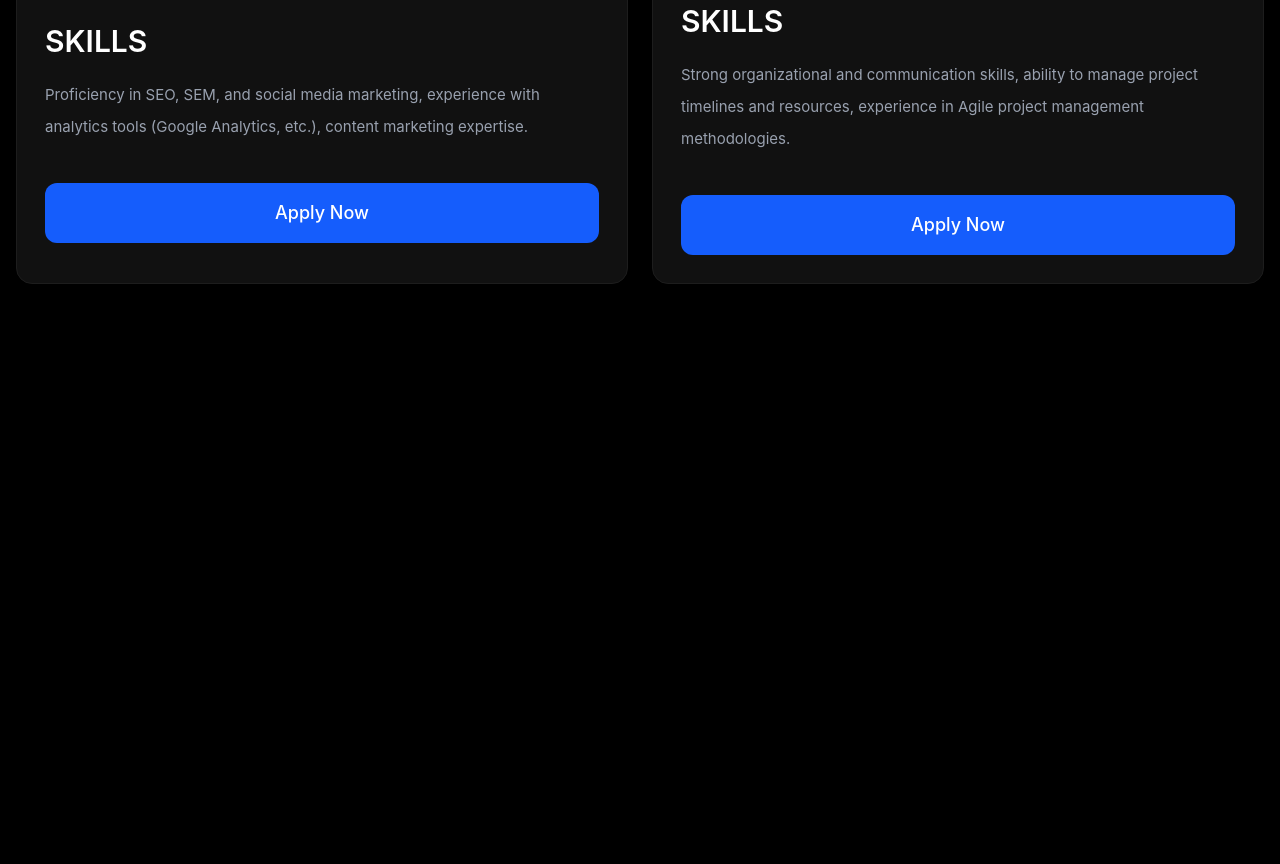
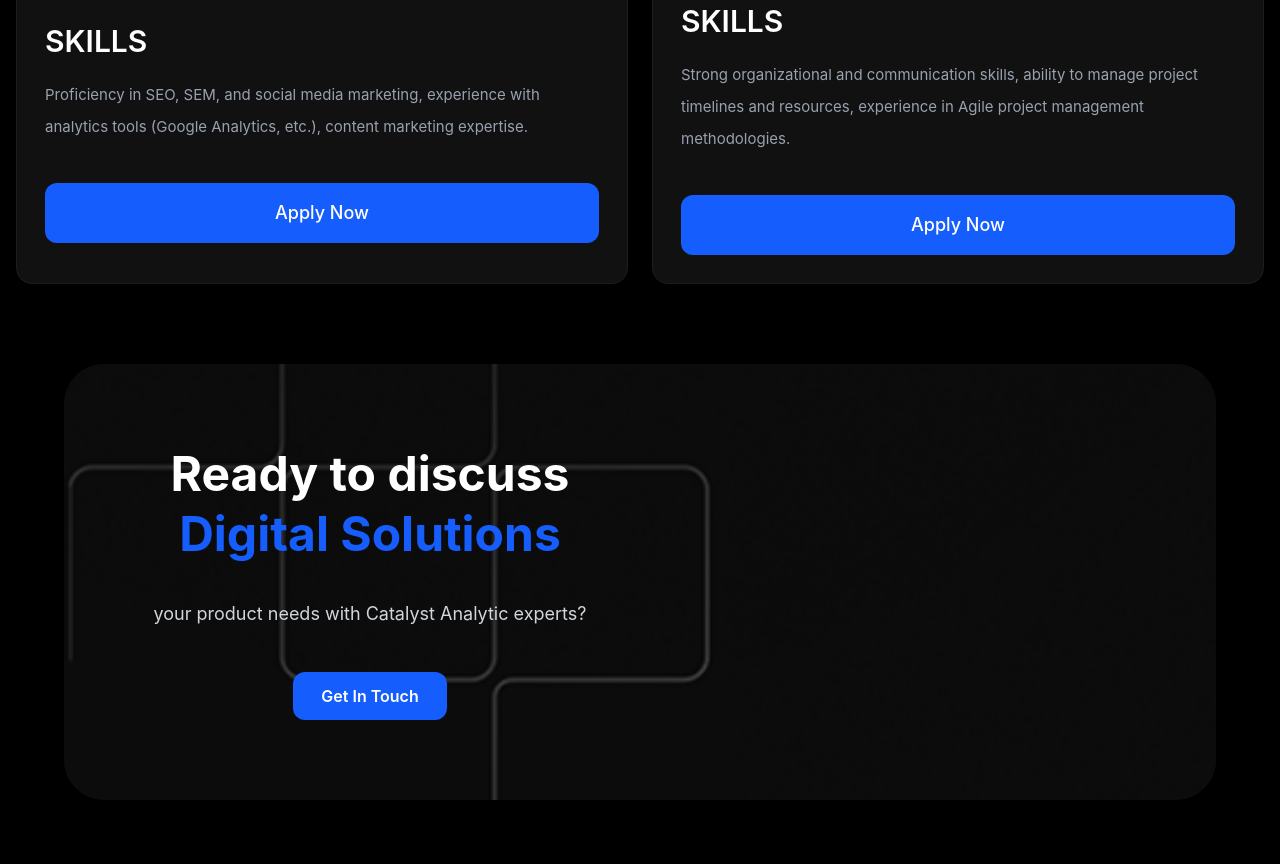
Before and after one commit to Zuhur061/week3exam3, a website: page page3.html in a window 1280 px wide. Shown: the part 1808-2672 px from the top of the page. Before the commit the page ends 2148 px from the top, so only its background shows below. Drawn offline with nearby package versions, Linux system fonts and the light colour scheme; files that its build step writes are made by us from their sources.

Commit message:
page3 3sec in main

```diff
--- a/page3.html
+++ b/page3.html
@@ -181,5 +181,23 @@
     </div>
   </div>
 </section>
-  </body>
+ <section class="px-6 lg:px-16 pb-16 pt-6 text-center">
+    <div
+      class="max-w-7xl mx-auto rounded-[40px] overflow-hidden relative bg-cover bg-center"
+      style="background-image: url('./src/imgs/image\ 4\ \(2\).png');">
+      <div class="relative z-10 grid lg:grid-cols-2 gap-10 items-center px-8 md:px-14 py-14 md:py-20 bg-black/40">
+        <div>
+          <h2 class="text-4xl md:text-5xl font-bold leading-tight mb-8 text-center">
+            Ready to discuss
+            <span class="text-blue-600">Digital Solutions</span>
+          </h2>
+          <p class="text-gray-300 text-lg leading-9 max-w-2xl">
+           your product needs with Catalyst Analytic experts?
+          </p>
+          <button class="bg-blue-600 px-7 py-3 rounded-xl font-semibold mt-10">
+        Get In Touch
+      </button>
+    </div>
+  </section>
+</body>
 </html>
```
